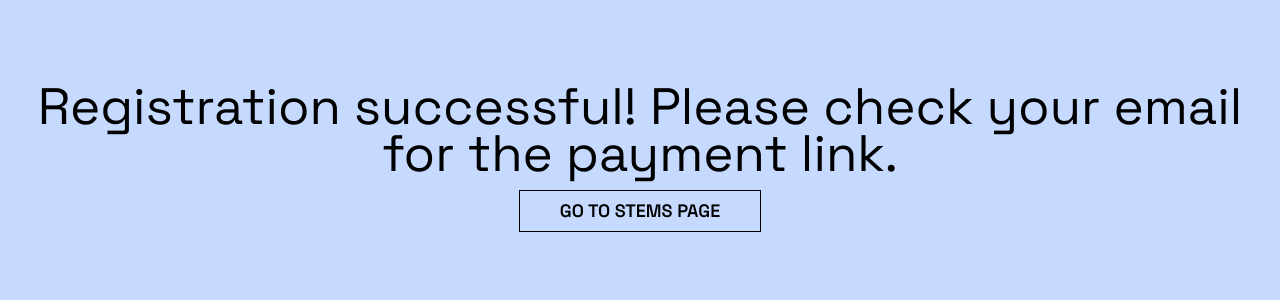
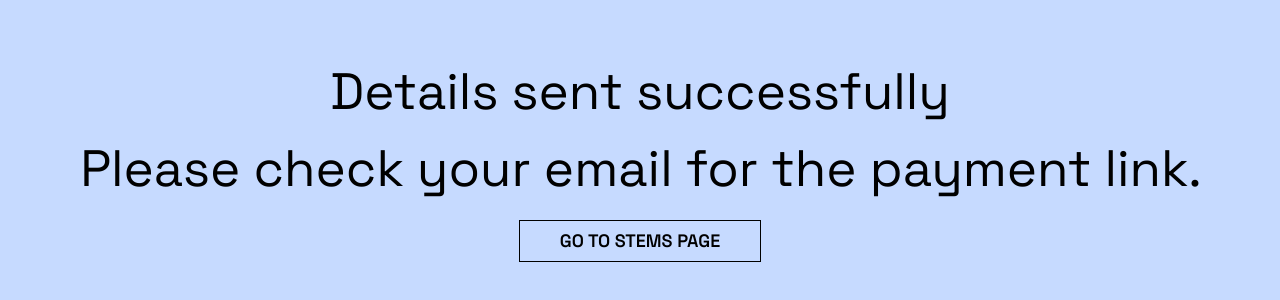
Before and after one commit to Tessellate-CMI/tessellate-frontend, a SvelteKit app: page /stems/registerSuccess in a window 1280 px wide. Shown: the part 238-538 px from the top of the page. Built offline with nearby package versions, Linux system fonts and the light colour scheme; a web font is replaced by a local one.

Commit message:
feat(register result): stylistic changes to the result pages for register success/failure

```diff
--- a/src/lib/components/RegistrationCompleted.svelte
+++ b/src/lib/components/RegistrationCompleted.svelte
@@ -1,6 +1,5 @@
 <script>
     import '$src/app.css'
-    export let message = ''
 </script>
 
 <div class="min-h-screen bg-main-blue text-black" style="height: 50vh">
@@ -9,7 +8,7 @@
         style="font-size: 4vw"
     >
         <div class="m-auto" style="line-height: 0.9">
-            <p>{message}</p>
+            <slot />
             <a
                 href="/stems"
                 class="btn btn-outline m-auto mb-2 mt-2 h-auto min-h-0 rounded-none px-10 py-1.5 text-lg text-black hover:bg-black hover:text-main-blue"
--- a/src/routes/stems/registerFail/+page.svelte
+++ b/src/routes/stems/registerFail/+page.svelte
@@ -2,4 +2,6 @@
     import RegistrationCompleted from '$src/lib/components/RegistrationCompleted.svelte'
 </script>
 
-<RegistrationCompleted message="There has been an error, please register again." />
+<RegistrationCompleted
+    ><span class="leading-normal"> There has been an error, please register again. </span>
+</RegistrationCompleted>
--- a/src/routes/stems/registerSuccess/+page.svelte
+++ b/src/routes/stems/registerSuccess/+page.svelte
@@ -3,5 +3,7 @@
 </script>
 
 <RegistrationCompleted
-    message="Registration successful! Please check your email for the payment link."
-/>
+    ><span class="leading-normal">
+        Details sent successfully<br />Please check your email for the payment link.
+    </span>
+</RegistrationCompleted>
```
